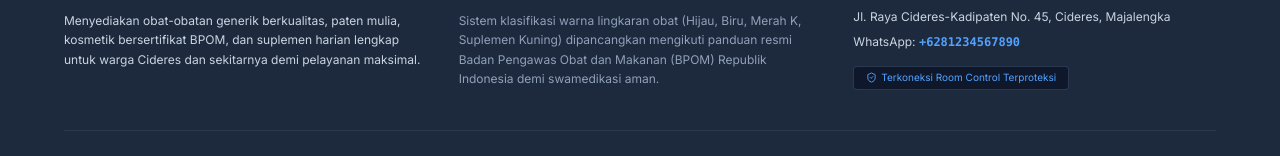
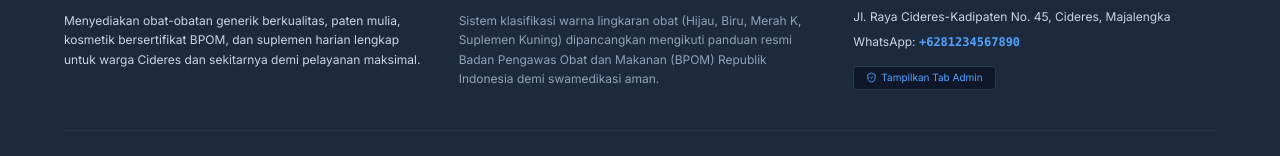
Before and after one commit to Denuda363/Catalog-Assyifa, a React (Vite) app: page / in a window 1280 px wide. Shown: the part 1447-1603 px from the top of the page. Built offline with nearby package versions, Linux system fonts and the light colour scheme; no server answers; the database is empty.

Commit message:
feat: hide Room Control tab from navigation
Remove the Control tab button from the main navigation to restrict access to system settings.

```diff
--- a/src/App.tsx
+++ b/src/App.tsx
@@ -38,6 +38,7 @@ import { motion, AnimatePresence } from 'motion/react';
 
 export default function App() {
   const [activeTab, setActiveTab] = useState<'home' | 'catalog' | 'promo' | 'profile' | 'control'>('home');
+  const [isAdminVisible, setIsAdminVisible] = useState(false);
   const [medicines, setMedicines] = useState<Medicine[]>([]);
   const [promos, setPromos] = useState<Promo[]>([]);
   const [settings, setSettings] = useState<Settings>({ adminPin: '12345', whatsappNumber: '6281234567890' });
@@ -404,6 +405,7 @@ export default function App() {
             </button>
 
             {/* Control tab button */}
+            {isAdminVisible && (
               <button
                 id="tab-btn-control"
                 onClick={() => {
@@ -426,6 +428,7 @@ export default function App() {
                 <Settings2 size={16} className="shrink-0" />
                 <span className="tracking-wide text-[8px] sm:text-xs">Admin</span>
               </button>
+            )}
           </div>
         </div>
 
@@ -530,9 +533,17 @@ export default function App() {
             <div className="text-white font-bold text-sm">Kontak Pelayanan Resmi</div>
             <p className="leading-relaxed font-light">{settings.pharmacyAddress || 'Jl. Raya Cideres-Kadipaten No. 45, Cideres, Majalengka, Jawa Barat.'}</p>
             <p>WhatsApp: <span className="text-blue-400 font-semibold font-mono">+{settings.whatsappNumber}</span></p>
-            <div className="inline-flex items-center gap-1 text-[10px] bg-slate-900 px-3 py-1 rounded border border-slate-700/80 mt-2 text-blue-400">
-              <ShieldCheck size={11} className="shrink-0" /> Terkoneksi Room Control Terproteksi
-            </div>
+            <button
+              onClick={() => {
+                setIsAdminVisible(!isAdminVisible);
+                if (isAdminVisible && activeTab === 'control') {
+                  setActiveTab('home');
+                }
+              }}
+              className="inline-flex items-center gap-1 text-[10px] bg-slate-900 px-3 py-1 rounded border border-slate-700/80 mt-2 text-blue-400 cursor-pointer hover:bg-slate-800 transition-all"
+            >
+              <ShieldCheck size={11} className="shrink-0" /> {isAdminVisible ? 'Sembunyikan Tab Admin' : 'Tampilkan Tab Admin'}
+            </button>
           </div>
         </div>
 
```
Lines whose indentation alone changed are shown as unchanged.
